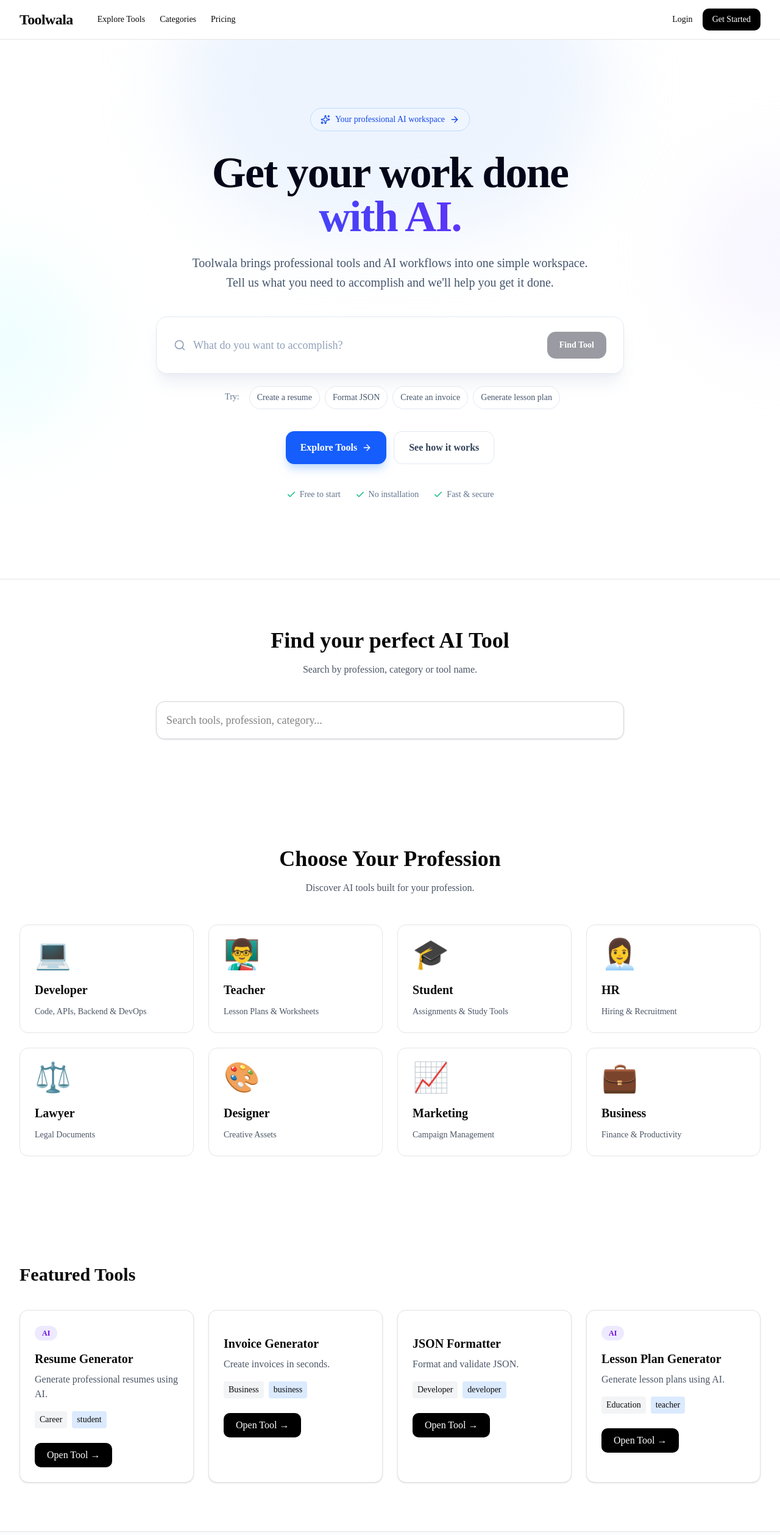
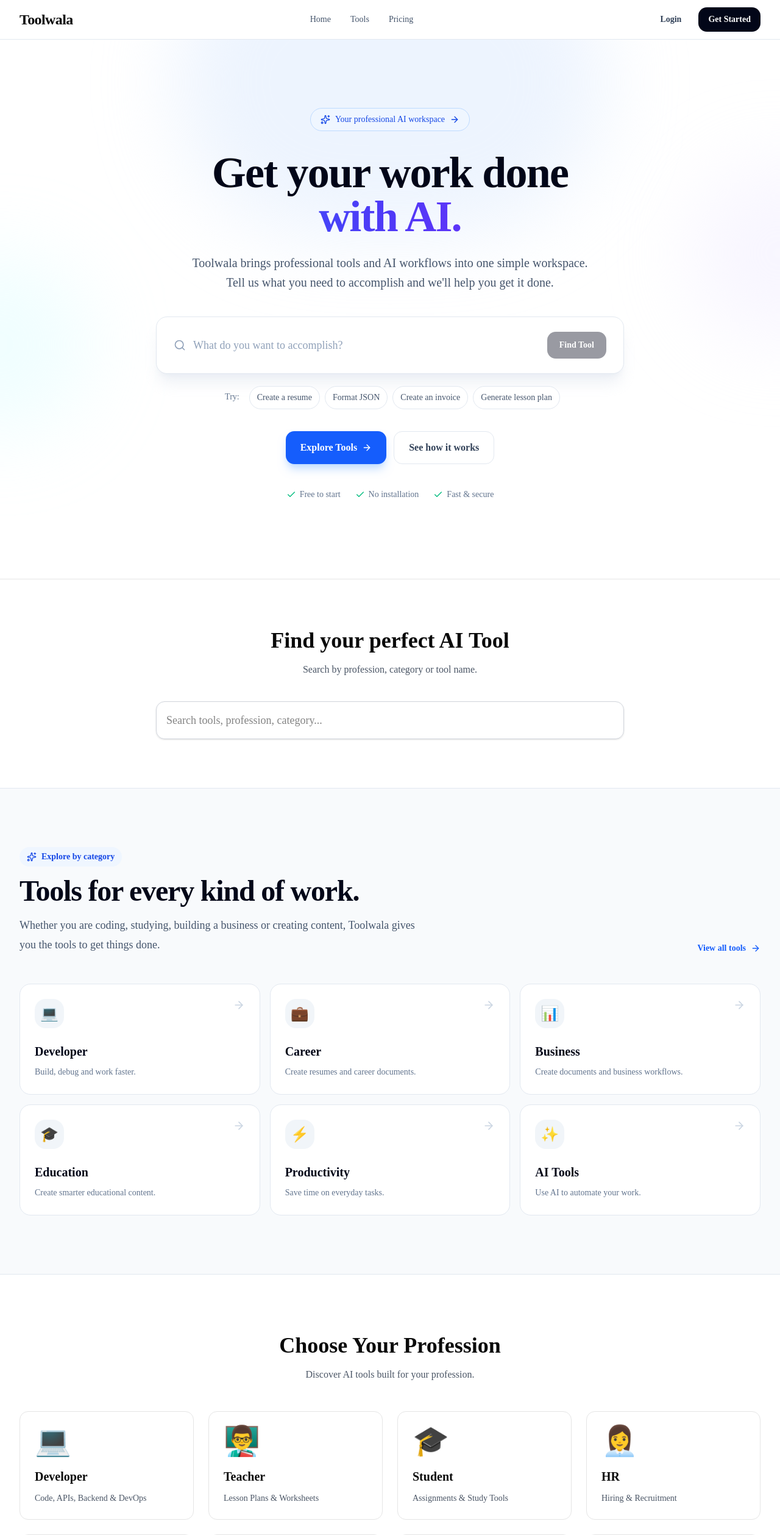
Before and after one commit to Abhinav-Anand9693/toolwala, a Next.js app: page / in a window 1280 px wide. Shown: the top 2517 px of the page at 61% size. Built offline with nearby package versions, Linux system fonts and the light colour scheme.

Commit message:
feat: improve navigation categories and json workspace

```diff
--- a/src/app/page.tsx
+++ b/src/app/page.tsx
@@ -1,7 +1,7 @@
 import Hero from "@/components/home/Hero";
 import SearchSection from "@/components/home/SearchSection";
+import CategoriesSection from "@/components/home/CategoriesSection";
 import ProfessionGrid from "@/components/home/ProfessionGrid";
-import FeaturedTools from "@/components/home/FeaturedTools";
 import ToolsSection from "@/components/home/ToolsSection";
 import HowItWorks from "@/components/home/HowItWorks";
 import FAQ from "@/components/home/FAQ";
@@ -11,14 +11,20 @@
   return (
     <>
       <Hero />
+
       <SearchSection />
+
+      <CategoriesSection />
+
       <ProfessionGrid />
-      <FeaturedTools />
-       <ToolsSection />
+
+      <ToolsSection />
+
       <HowItWorks />
+
       <FAQ />
+
       <FinalCTA />
     </>
-
   );
 }
--- /dev/null
+++ b/src/components/home/CategoriesSection.tsx
@@ -0,0 +1,81 @@
+import Link from "next/link";
+import {
+  ArrowRight,
+  Sparkles,
+} from "lucide-react";
+
+import Container from "@/components/layout/Container";
+import { categories } from "@/config/categories";
+
+export default function CategoriesSection() {
+  return (
+    <section className="border-y border-slate-200 bg-slate-50 py-24">
+      <Container>
+
+        <div className="flex flex-col justify-between gap-6 md:flex-row md:items-end">
+
+          <div className="max-w-2xl">
+
+            <div className="mb-4 inline-flex items-center gap-2 rounded-full bg-blue-50 px-3 py-1.5 text-sm font-semibold text-blue-700">
+              <Sparkles className="h-4 w-4" />
+              Explore by category
+            </div>
+
+            <h2 className="text-4xl font-bold tracking-tight text-slate-950 sm:text-5xl">
+              Tools for every kind of work.
+            </h2>
+
+            <p className="mt-4 text-lg leading-8 text-slate-600">
+              Whether you are coding, studying, building a
+              business or creating content, Toolwala gives
+              you the tools to get things done.
+            </p>
+
+          </div>
+
+          <Link
+            href="/tools"
+            className="inline-flex items-center gap-2 text-sm font-semibold text-blue-600 hover:text-blue-700"
+          >
+            View all tools
+            <ArrowRight className="h-4 w-4" />
+          </Link>
+
+        </div>
+
+        <div className="mt-12 grid gap-4 sm:grid-cols-2 lg:grid-cols-3">
+
+          {categories.map((category) => (
+            <Link
+              key={category.id}
+              href={category.href}
+              className="group rounded-2xl border border-slate-200 bg-white p-6 transition-all duration-300 hover:-translate-y-1 hover:border-blue-200 hover:shadow-xl hover:shadow-slate-200/60"
+            >
+
+              <div className="flex items-start justify-between">
+
+                <div className="flex h-12 w-12 items-center justify-center rounded-2xl bg-slate-100 text-2xl transition group-hover:bg-blue-50">
+                  {category.icon}
+                </div>
+
+                <ArrowRight className="h-5 w-5 text-slate-300 transition group-hover:translate-x-1 group-hover:text-blue-600" />
+
+              </div>
+
+              <h3 className="mt-6 text-xl font-bold text-slate-950">
+                {category.title}
+              </h3>
+
+              <p className="mt-2 text-sm leading-6 text-slate-500">
+                {category.description}
+              </p>
+
+            </Link>
+          ))}
+
+        </div>
+
+      </Container>
+    </section>
+  );
+}
--- a/src/components/layout/Navbar.tsx
+++ b/src/components/layout/Navbar.tsx
@@ -4,54 +4,54 @@
 
 export default function Navbar() {
   return (
-    <header className="sticky top-0 z-50 border-b bg-white/80 backdrop-blur-md">
+    <header className="sticky top-0 z-50 border-b border-slate-200 bg-white/90 backdrop-blur">
       <Container>
         <div className="flex h-16 items-center justify-between">
 
-          {/* Left */}
+          <Link href="/">
+            <Logo />
+          </Link>
 
-          <div className="flex items-center gap-10">
+          <nav className="hidden items-center gap-8 md:flex">
 
-            <Logo />
-
-            <nav className="hidden md:flex items-center gap-6">
+            <Link
+              href="/"
+              className="text-sm font-medium text-slate-600 transition hover:text-slate-950"
+            >
+              Home
+            </Link>
 
             <Link
               href="/tools"
-                className="text-sm font-medium hover:text-blue-600 transition-colors"
+              className="text-sm font-medium text-slate-600 transition hover:text-slate-950"
             >
-                Explore Tools
-              </Link>
-
-              <Link
-                href="/categories"
-                className="text-sm font-medium hover:text-blue-600 transition-colors"
-              >
-                Categories
+              Tools
             </Link>
 
             <Link
               href="/pricing"
-                className="text-sm font-medium hover:text-blue-600 transition-colors"
+              className="text-sm font-medium text-slate-600 transition hover:text-slate-950"
             >
               Pricing
             </Link>
 
           </nav>
 
-          </div>
+          <div className="flex items-center gap-3">
 
-          {/* Right */}
+            <Link
+              href="/sign-in"
+              className="hidden rounded-xl px-4 py-2 text-sm font-semibold text-slate-700 transition hover:bg-slate-100 sm:inline-flex"
+            >
+              Login
+            </Link>
 
-          <div className="flex items-center gap-4">
-
-            <button className="text-sm font-medium hover:text-blue-600">
-              Login
-            </button>
-
-            <button className="rounded-lg bg-black px-4 py-2 text-sm font-medium text-white hover:bg-neutral-800 transition">
+            <Link
+              href="/sign-up"
+              className="inline-flex items-center rounded-xl bg-slate-950 px-4 py-2.5 text-sm font-semibold text-white transition hover:bg-blue-600"
+            >
               Get Started
-            </button>
+            </Link>
 
           </div>
 
--- a/src/components/tool/ToolActions.tsx
+++ b/src/components/tool/ToolActions.tsx
@@ -1,7 +1,13 @@
-import { Share2 } from "lucide-react";
+"use client";
+
+import { Share2, Check } from "lucide-react";
+import { useState } from "react";
 
 export default function ToolActions() {
+  const [shared, setShared] = useState(false);
+
   async function handleShare() {
+    try {
       if (navigator.share) {
         await navigator.share({
           title: "Toolwala",
@@ -12,16 +18,34 @@
           window.location.href
         );
       }
+
+      setShared(true);
+
+      setTimeout(() => {
+        setShared(false);
+      }, 2000);
+    } catch {
+      // User cancelled share dialog.
+    }
   }
 
   return (
     <button
       type="button"
       onClick={handleShare}
-      className="inline-flex items-center justify-center gap-2 rounded-xl border border-slate-200 bg-white px-4 py-2.5 text-sm font-semibold text-slate-700 shadow-sm transition hover:bg-slate-50"
+      className="inline-flex items-center justify-center gap-2 rounded-xl border border-slate-200 bg-white px-4 py-2.5 text-sm font-semibold text-slate-700 shadow-sm transition hover:border-slate-300 hover:bg-slate-50"
     >
+      {shared ? (
+        <>
+          <Check className="h-4 w-4 text-emerald-500" />
+          Copied
+        </>
+      ) : (
+        <>
           <Share2 className="h-4 w-4" />
           Share
+        </>
+      )}
     </button>
   );
 }
--- /dev/null
+++ b/src/config/categories.ts
@@ -0,0 +1,44 @@
+export const categories = [
+  {
+    id: "developer",
+    title: "Developer",
+    description: "Build, debug and work faster.",
+    icon: "💻",
+    href: "/profession/developer",
+  },
+  {
+    id: "career",
+    title: "Career",
+    description: "Create resumes and career documents.",
+    icon: "💼",
+    href: "/tools?category=Career",
+  },
+  {
+    id: "business",
+    title: "Business",
+    description: "Create documents and business workflows.",
+    icon: "📊",
+    href: "/tools?category=Business",
+  },
+  {
+    id: "education",
+    title: "Education",
+    description: "Create smarter educational content.",
+    icon: "🎓",
+    href: "/tools?category=Education",
+  },
+  {
+    id: "productivity",
+    title: "Productivity",
+    description: "Save time on everyday tasks.",
+    icon: "⚡",
+    href: "/tools?category=Productivity",
+  },
+  {
+    id: "ai",
+    title: "AI Tools",
+    description: "Use AI to automate your work.",
+    icon: "✨",
+    href: "/tools?category=AI",
+  },
+];
```
Also changed, not shown: src/components/tool/ToolPageLayout.tsx (+16 -1 lines). Lines whose indentation alone changed are shown as unchanged.
